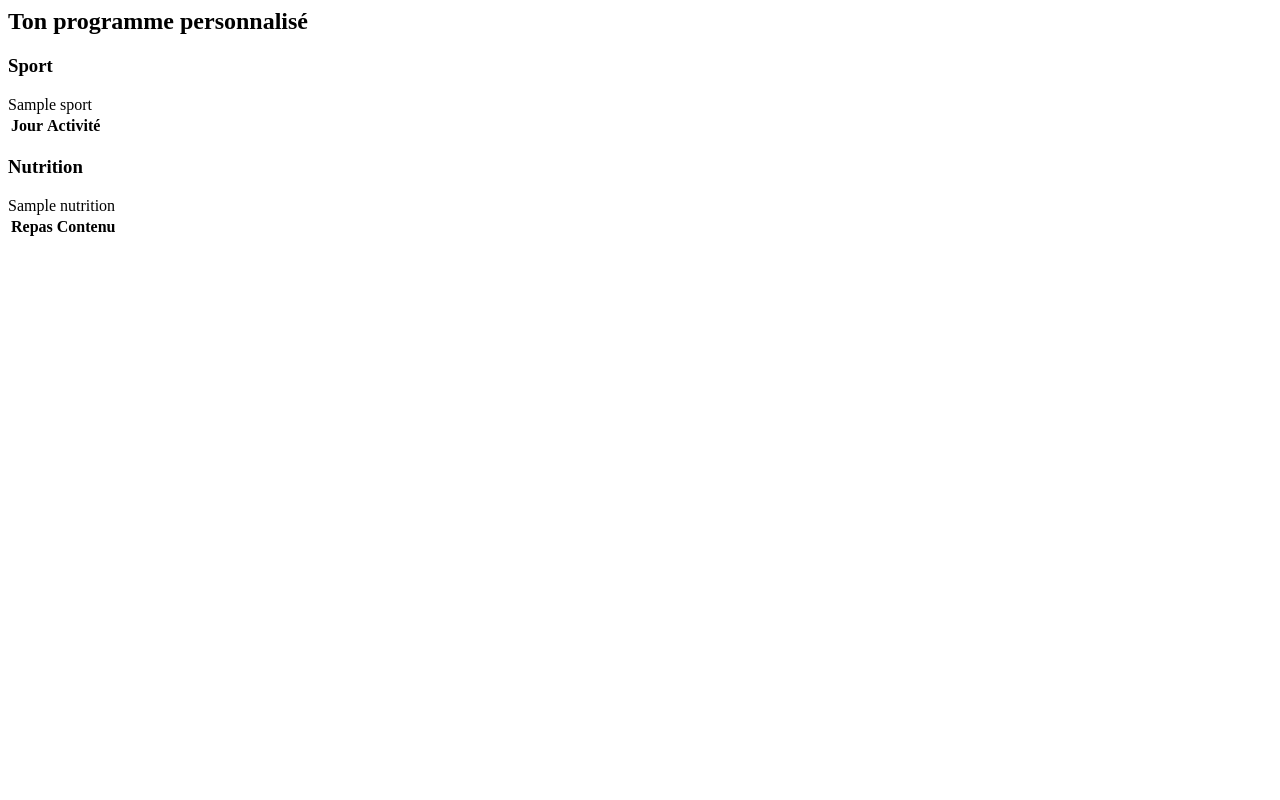
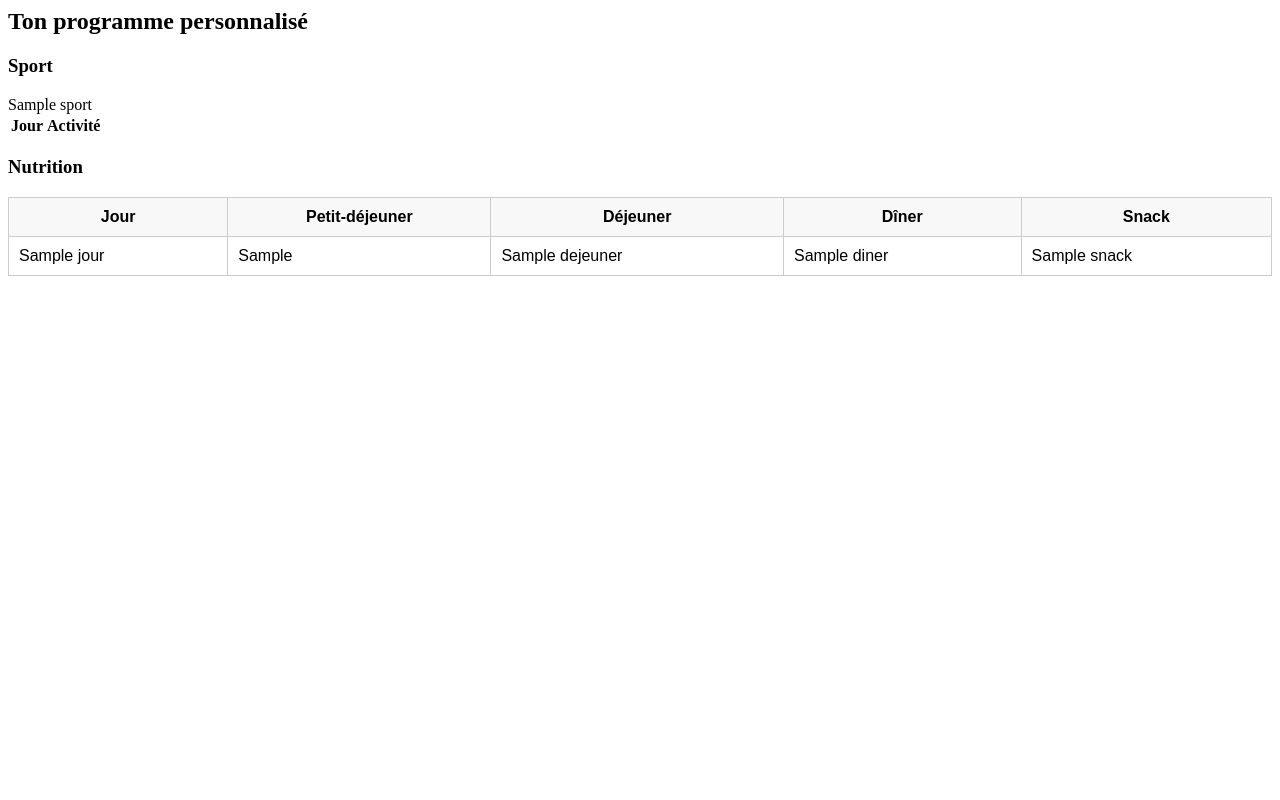
Before and after one commit to yaoji999/Fitness-food, a Flask app: template templates/result.html in a window 1280 px wide. Run offline with Flask 3, Linux system fonts and the light colour scheme; the template is opened without the code that fills it: most values are stand-ins (such as "Sample title", 1, 10 or a date in 2020); lists and menus that the app fills with data are empty.

Commit message:
Update result.html

```diff
--- a/templates/result.html
+++ b/templates/result.html
@@ -14,14 +14,28 @@
 </table>
 
 <h3>Nutrition</h3>
-<table>
-  <thead>
+
+<div style="overflow-x: auto;">
+  <table style="width: 100%; border-collapse: collapse; font-family: sans-serif;">
+    <thead style="background-color: #f8f8f8;">
       <tr>
-      <th>Repas</th>
-      <th>Contenu</th>
+        <th style="padding: 10px; border: 1px solid #ccc;">Jour</th>
+        <th style="padding: 10px; border: 1px solid #ccc;">Petit-déjeuner</th>
+        <th style="padding: 10px; border: 1px solid #ccc;">Déjeuner</th>
+        <th style="padding: 10px; border: 1px solid #ccc;">Dîner</th>
+        <th style="padding: 10px; border: 1px solid #ccc;">Snack</th>
       </tr>
     </thead>
     <tbody>
-    {{ nutrition|safe }}
+      {% for jour, repas in jours_repas.items() %}
+      <tr>
+        <td style="padding: 10px; border: 1px solid #ccc;">{{ jour }}</td>
+        <td style="padding: 10px; border: 1px solid #ccc;">{{ repas.petit_dej }}</td>
+        <td style="padding: 10px; border: 1px solid #ccc;">{{ repas.dejeuner }}</td>
+        <td style="padding: 10px; border: 1px solid #ccc;">{{ repas.diner }}</td>
+        <td style="padding: 10px; border: 1px solid #ccc;">{{ repas.snack }}</td>
+      </tr>
+      {% endfor %}
     </tbody>
   </table>
+</div>
```
Lines whose indentation alone changed are shown as unchanged.
